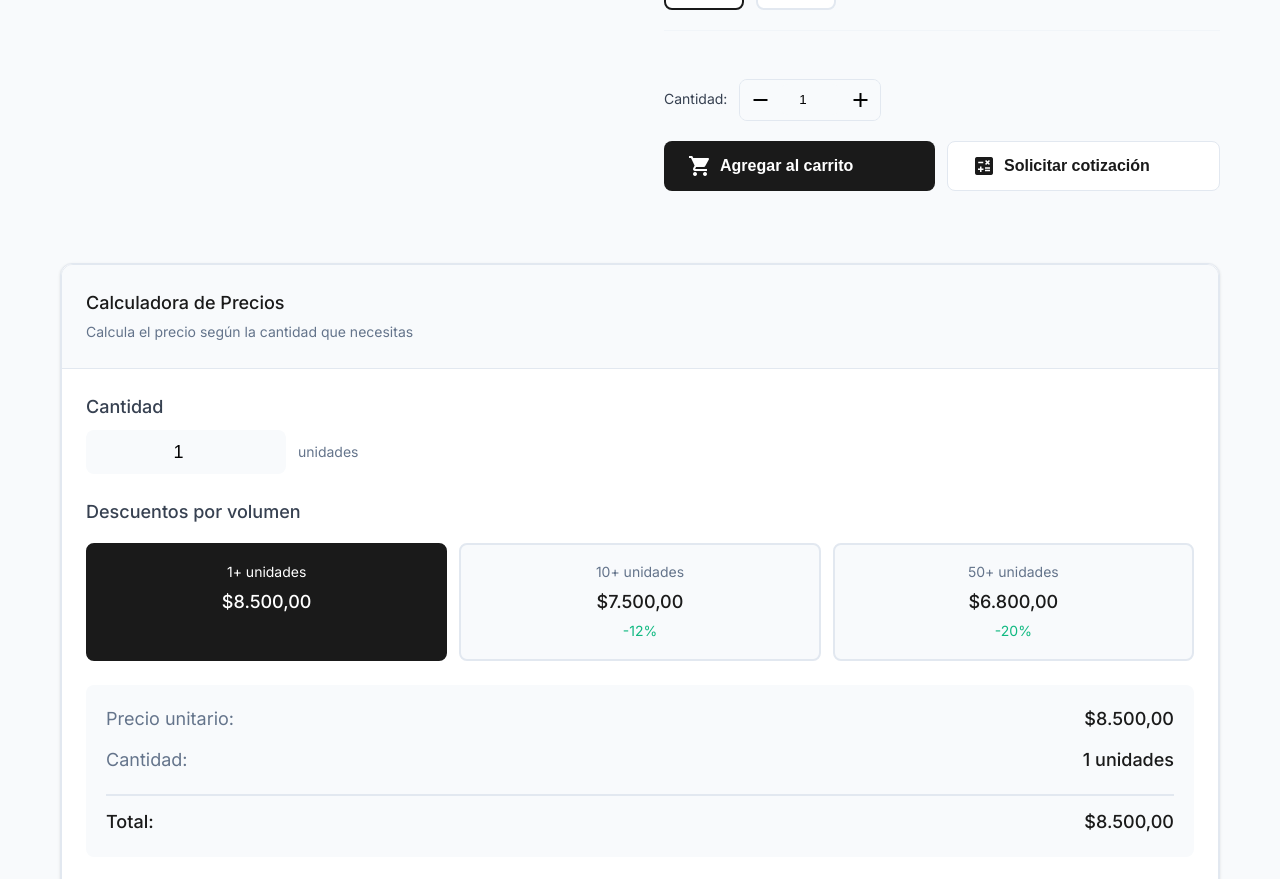
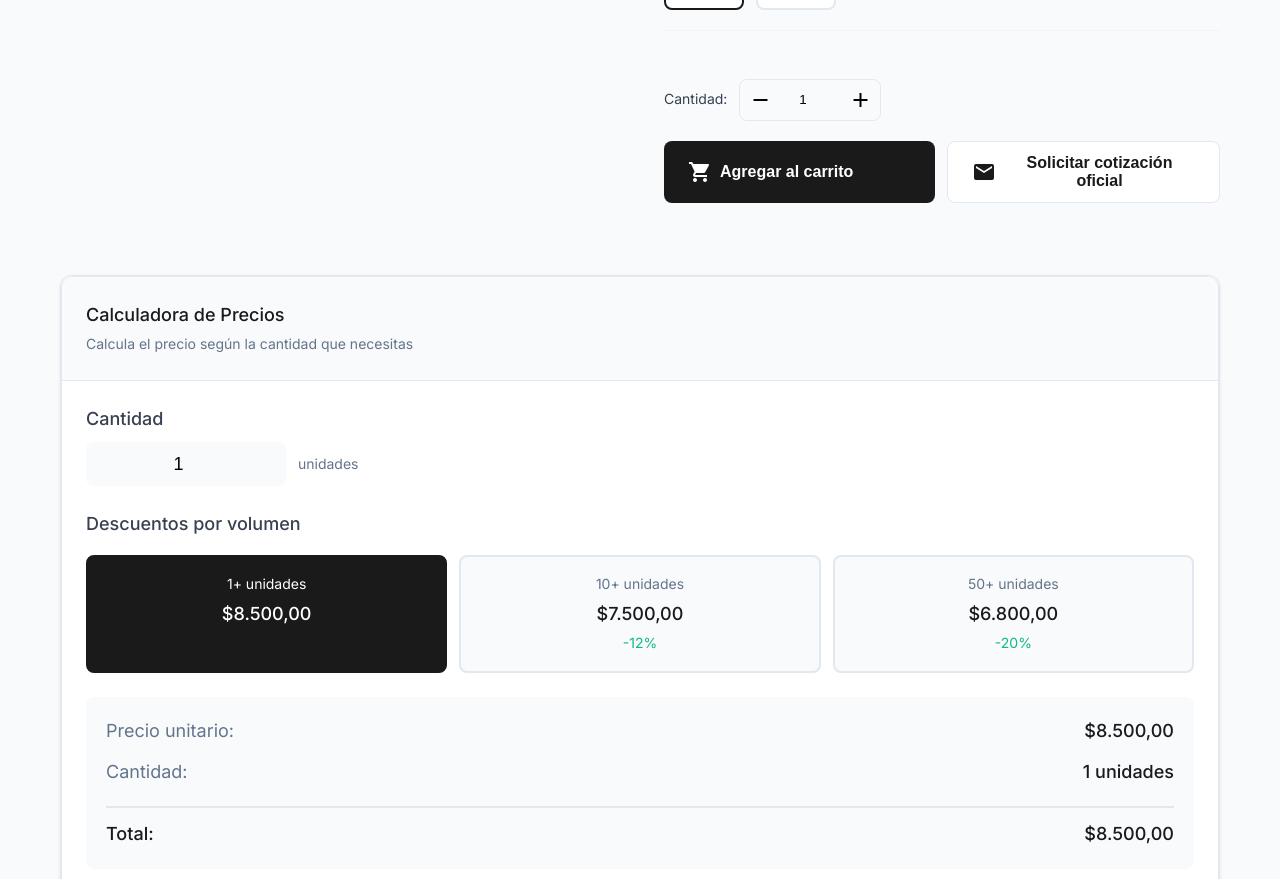
Before and after one commit to Cristian-Massa/Test-SWAG, a React (Vite) app: page /product/1 in a window 1280 px wide. Shown: the part 835-1714 px from the top of the page. Built offline with nearby package versions, Linux system fonts and the light colour scheme.

Commit message:
fix: cambio de boton para cotizacion

```diff
--- a/src/pages/ProductDetail.tsx
+++ b/src/pages/ProductDetail.tsx
@@ -6,6 +6,7 @@ import PricingCalculator from "../components/PricingCalculator";
 import "./ProductDetail.css";
 import { clampQuantity } from "../libs/validations/clampQuantity";
 import { AddCartButton } from "../components/AddCartButton";
+import { RequestCotizationButton } from "../components/RequestCotizationButton";
 
 const ProductDetail = () => {
   const { id } = useParams<{ id: string }>();
@@ -212,13 +213,10 @@ const ProductDetail = () => {
                   quantity={quantity}
                 />
 
-                <button
-                  className="btn btn-secondary cta1"
-                  onClick={() => alert("Función de cotización por implementar")}
-                >
-                  <span className="material-icons">calculate</span>
-                  Solicitar cotización
-                </button>
+                <RequestCotizationButton
+                  product={product}
+                  quantity={quantity}
+                />
               </div>
             </div>
           </div>
```
